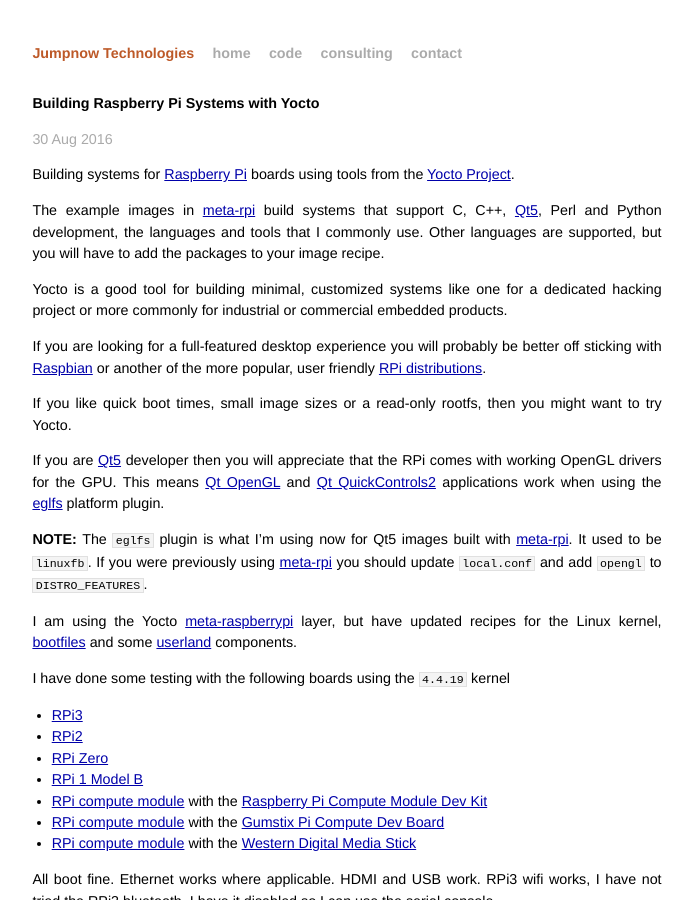
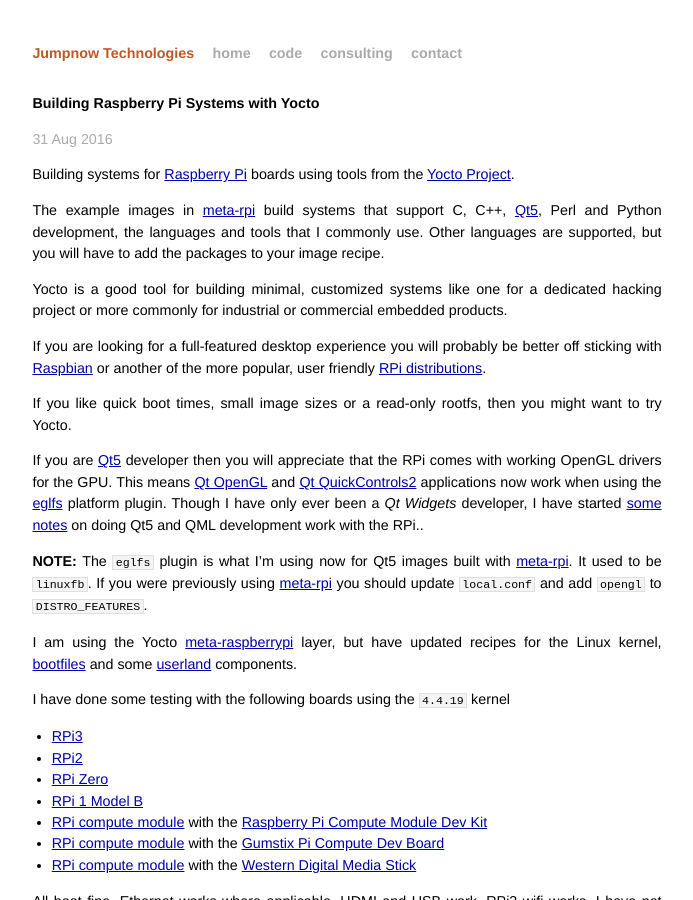
Before and after one commit to jumpnow/jumpnowtek-site, a Jekyll site: the page built from _posts/2015-12-04-Raspberry-Pi-Systems-with-Yocto.md, in a window 1280 px wide and 900 px high. Shown: the whole window, without its empty margins (293-986 px from the left). Built offline with Jekyll 4.4.1, drawn with Linux system fonts in a browser that asks for light colours.

Commit message:
Add link to qml post to rpi doc

```diff
--- a/_posts/2015-12-04-Raspberry-Pi-Systems-with-Yocto.md
+++ b/_posts/2015-12-04-Raspberry-Pi-Systems-with-Yocto.md
@@ -2,7 +2,7 @@
 layout: post
 title: Building Raspberry Pi Systems with Yocto
 description: "Building customized systems for the Raspberry Pi using tools from the Yocto Project"
-date: 2016-08-30 13:40:00
+date: 2016-08-31 12:48:00
 categories: rpi
 tags: [linux, rpi, yocto, rpi2, rpi3, rpi zero, rpi compute]
 ---
@@ -17,7 +17,7 @@
 
 If you like quick boot times, small image sizes or a read-only rootfs, then you might want to try Yocto.
 
-If you are [Qt5][qt] developer then you will appreciate that the RPi comes with working OpenGL drivers for the GPU. This means [Qt OpenGL][qt-opengl] and [Qt QuickControls2][qt-quickcontrols2] applications work when using the [eglfs][qt-eglfs] platform plugin.
+If you are [Qt5][qt] developer then you will appreciate that the RPi comes with working OpenGL drivers for the GPU. This means [Qt OpenGL][qt-opengl] and [Qt QuickControls2][qt-quickcontrols2] applications now work when using the [eglfs][qt-eglfs] platform plugin. Though I have only ever been a *Qt Widgets* developer, I have started [some notes][rpi-qt5-qml-dev] on doing Qt5 and QML development work with the RPi..
 
 **NOTE:** The `eglfs` plugin is what I'm using now for Qt5 images built with [meta-rpi][meta-rpi]. It used to be `linuxfb`. If you were previously using [meta-rpi][meta-rpi] you should update `local.conf` and add `opengl` to `DISTRO_FEATURES`.
 
@@ -695,3 +695,4 @@
 [qt-opengl]: http://doc.qt.io/qt-5/qtopengl-index.html
 [omxplayer]: http://elinux.org/Omxplayer
 [blender]: https://www.blender.org/
+[rpi-qt5-qml-dev]: http://www.jumpnowtek.com/rpi/Qt5-and-QML-Development-with-the-Raspberry-Pi.html
```
